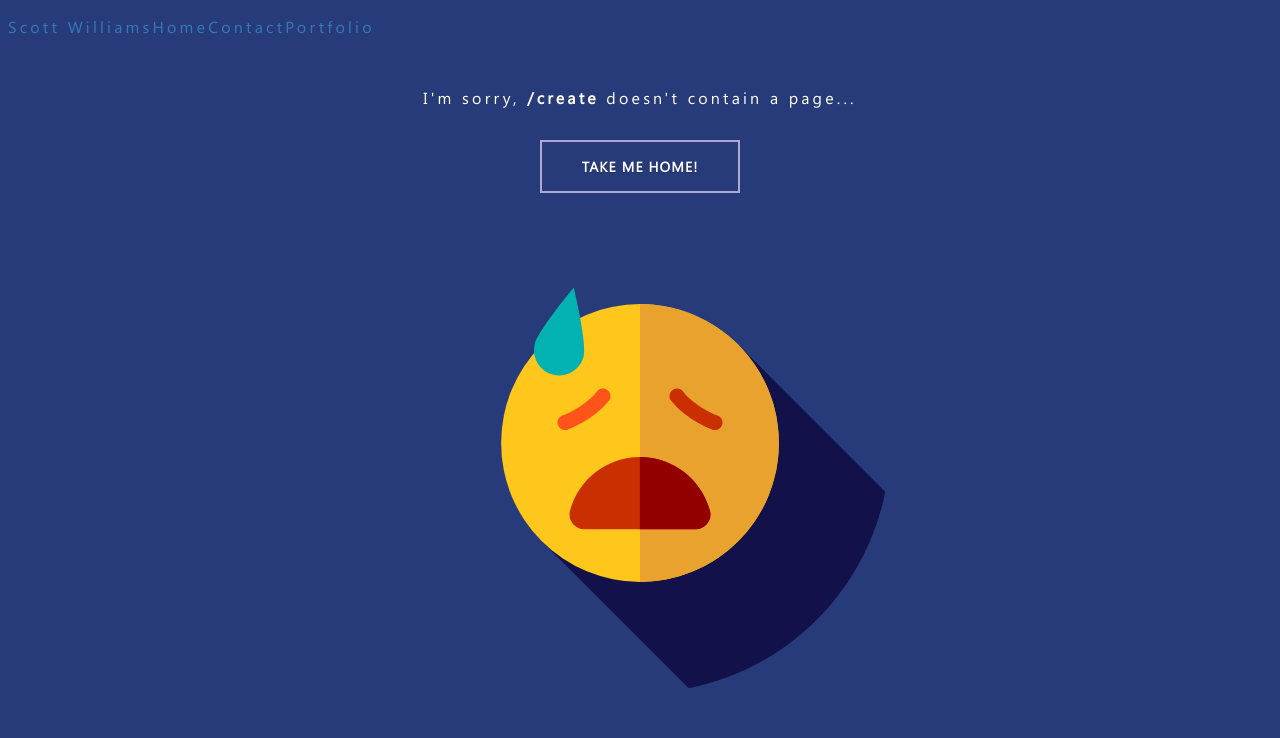
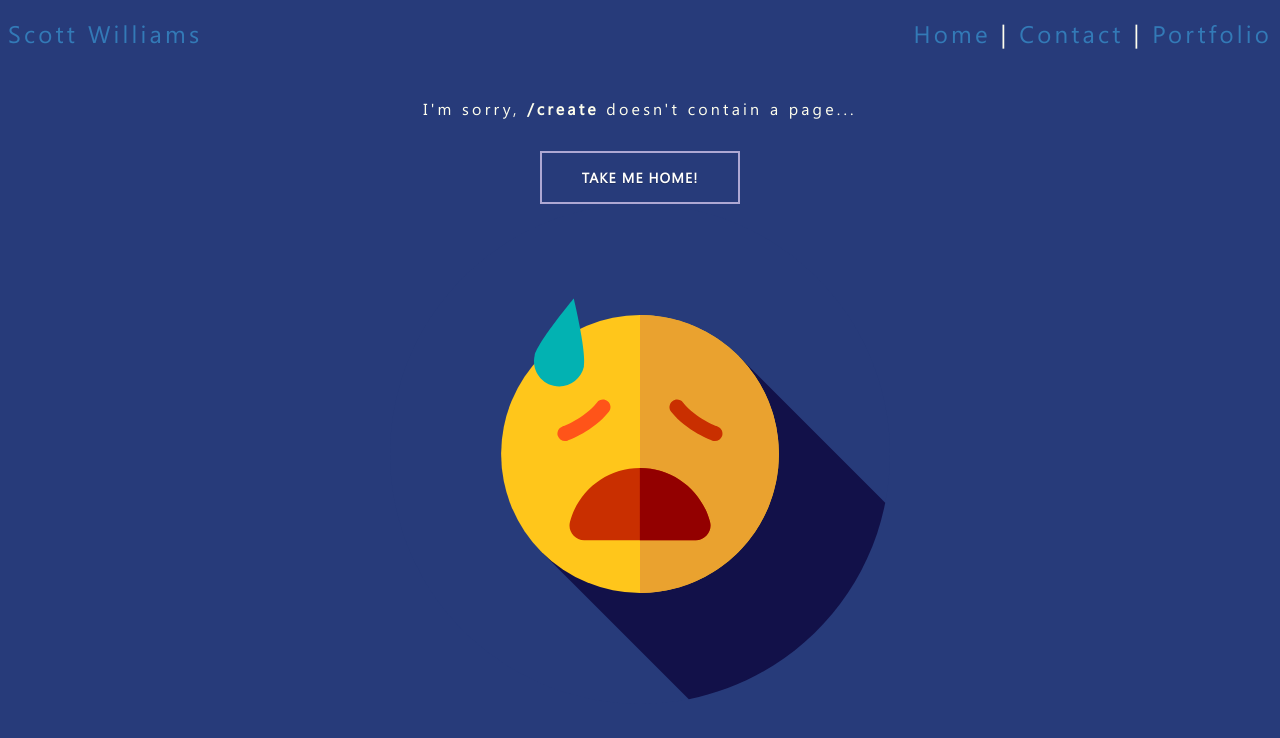
Before and after one commit to sew62/PersonalSite, a React (Create React App) app in the folder client/: page /create in a window 1280 px wide. Shown: the top 738 px of the page. Built offline with nearby package versions, Linux system fonts and the light colour scheme.

Commit message:
Checkpoint before ejecting

```diff
--- a/client/src/components/NavBar.js
+++ b/client/src/components/NavBar.js
@@ -5,9 +5,11 @@ const NavBar = () => {
   return (
     <nav id="my-nav">
       <Link to="/">Scott Williams</Link>
-      <Link to="/">Home</Link>
-      <Link to="/contact">Contact</Link>
-      <Link to="/portfolio">Portfolio</Link>
+      <span className="right-align">
+        <Link to="/">Home</Link>&nbsp;|&nbsp;
+        <Link to="/contact">Contact</Link>&nbsp;|&nbsp;
+        <Link to="/portfolio">Portfolio</Link>
+      </span>
     </nav>
   );
 };
--- a/client/src/index.css
+++ b/client/src/index.css
@@ -1,11 +1,10 @@
 @font-face { font-family: Segoe; src: url('./ext/fonts/Segoe.ttf'); }
 
-html, body, div, span {
+html, body {
   font-family: Segoe, 'Segoe UI', Tahoma, Geneva, Verdana, sans-serif;
   font-size: 1rem;
 }
 
-/* font-family defined in html page */
 body {
   margin: 0;
   padding: 0;
@@ -16,4 +15,9 @@ body {
 
 #my-nav {
   padding: 1rem .5rem;
+  font-size: 1.5rem;
 }
+
+.right-align {
+  float: right;
+}
--- a/client/src/pages/NoMatch.js
+++ b/client/src/pages/NoMatch.js
@@ -3,11 +3,11 @@ import Button from '../components/Button';
 import './nomatch.css';
 
 const NoMatch = () => (
-  <article id="no-match-page">
+  <section id="no-match-page">
     <div id="sorry-text">I'm sorry, <strong>{window.location.pathname}</strong> doesn't contain a page...</div>
     <Button dest="/" text="Take me home!"/>
     <img src="images/sad_icon.svg" alt="sad-face" id="sad-face-icon"/>
-  </article>
+  </section>
 );
 
 export default NoMatch;
--- a/client/src/pages/nomatch.css
+++ b/client/src/pages/nomatch.css
@@ -1,6 +1,6 @@
 #no-match-page {
     text-align: center;
-    margin-top: 2rem
+    margin-top: 2rem;
 }
 
 #sad-face-icon {
@@ -8,5 +8,5 @@
 }
 
 #sorry-text {
-    margin-bottom: 1rem;
+    margin: 0 1.5rem 1rem 1.5rem;
 }
```
Also changed, not shown: client/src/ext/images/sad_icon.svg (added).
